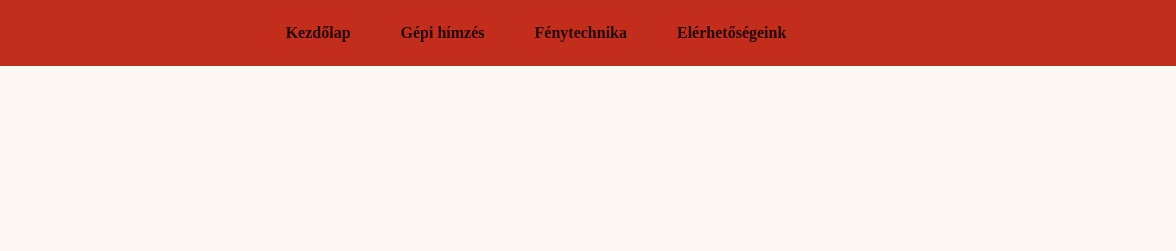
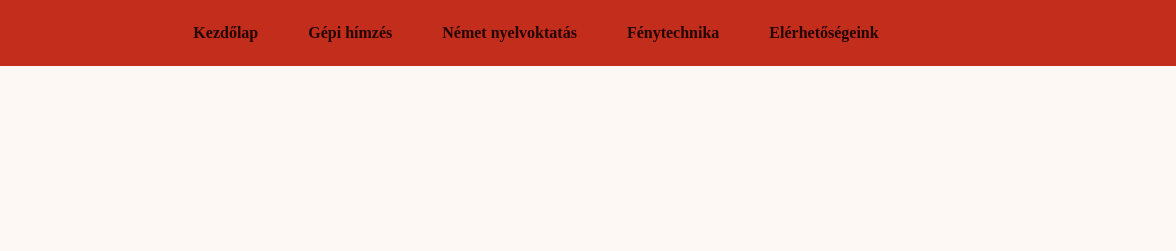
Before and after one commit to Gery0412/Glothread, a plain HTML site: page index.html in a window 1280 px wide. Shown: the top 251 px of the page, 104-1280 px from the left. Drawn offline with Linux system fonts and the light colour scheme.

Commit message:
Update index.html

```diff
--- a/index.html
+++ b/index.html
@@ -73,6 +73,7 @@
     <nav>
       <a href="index.html">Kezdőlap</a>
       <a href="gepihimzes.html">Gépi hímzés</a>
+      <a href="nemetoktatas.html">Német nyelvoktatás</a>
       <a href="feny.html">Fénytechnika</a>
       <a href="elerhetosegek.html">Elérhetőségeink</a>
     </nav>
```
